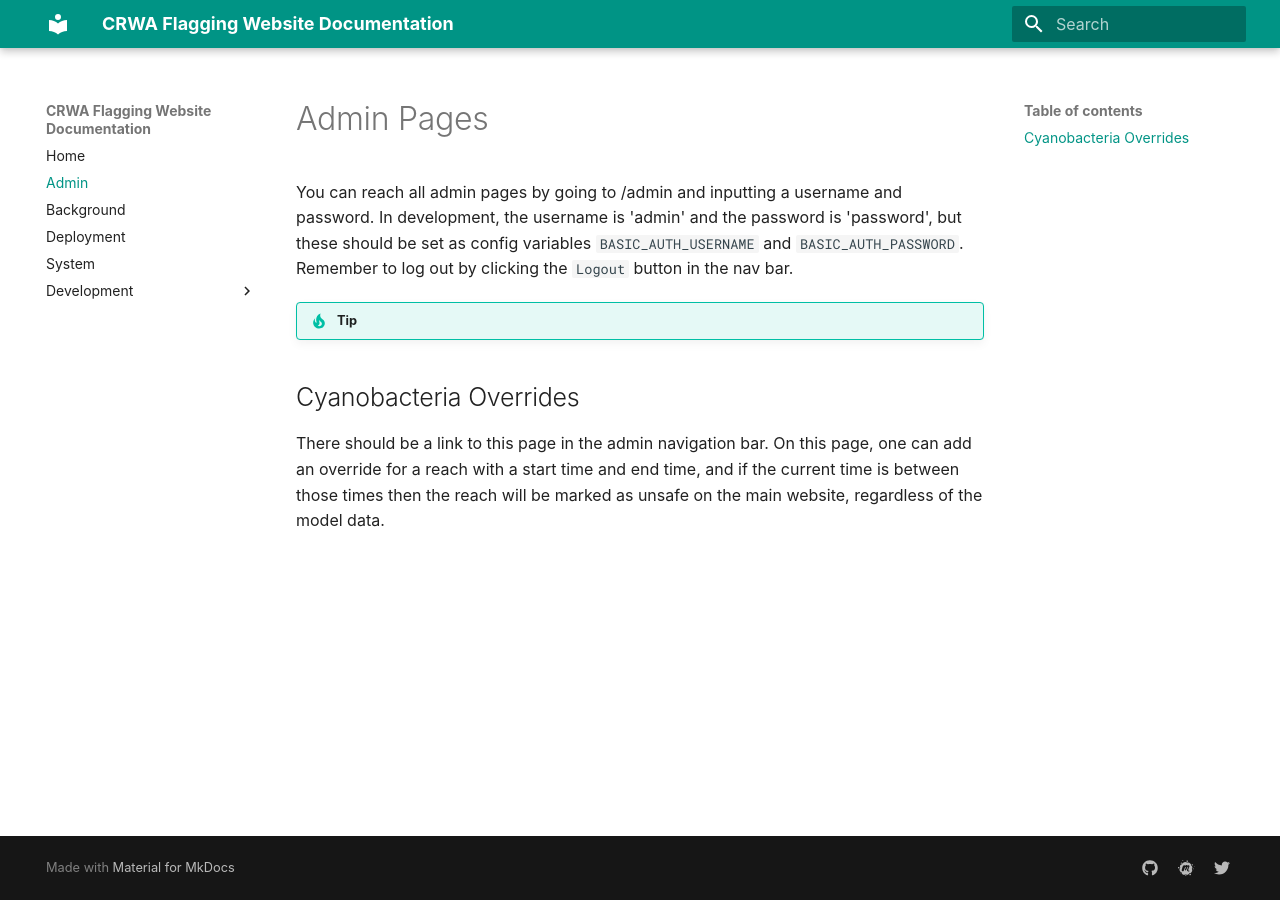
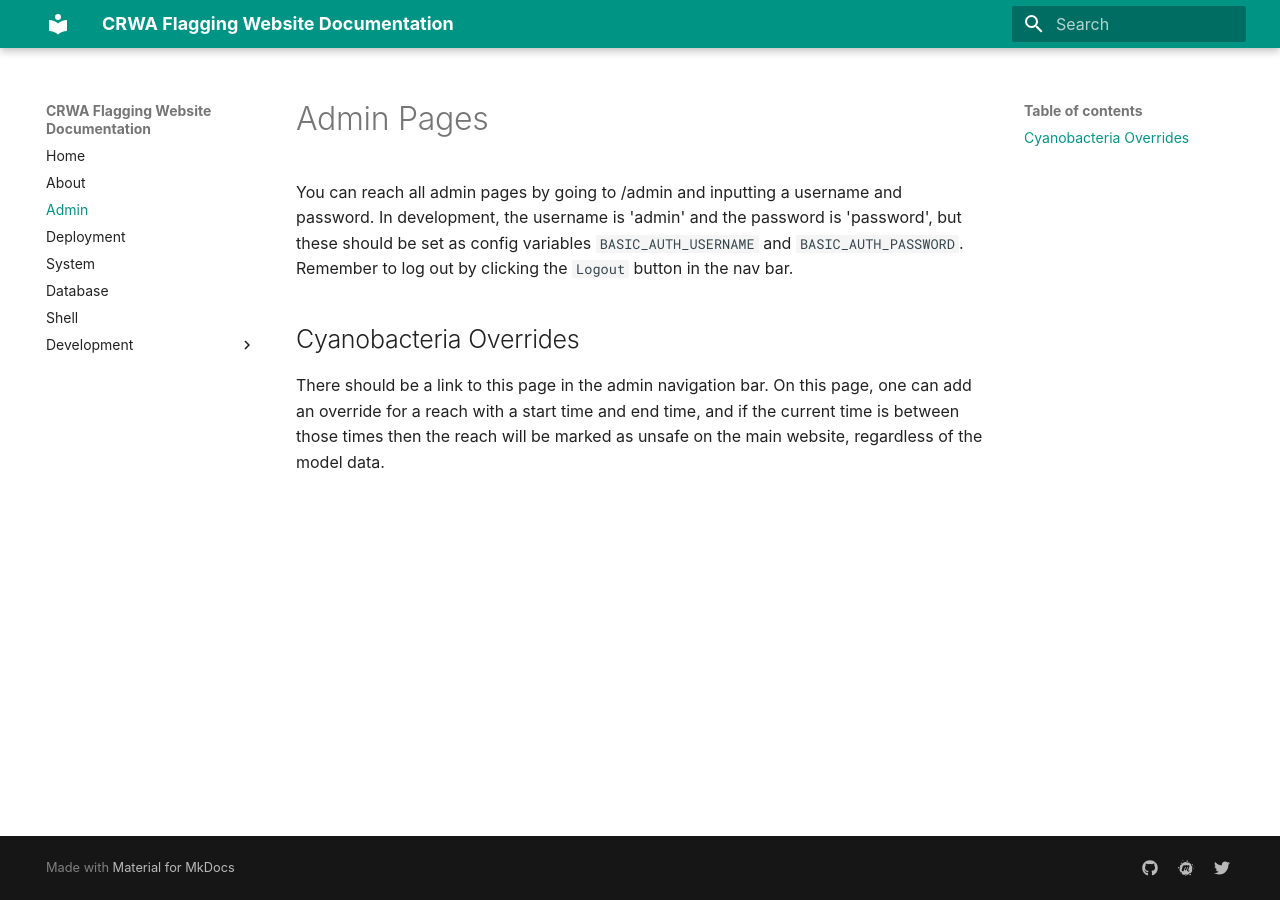
Before and after one commit to codeforboston/flagging, an MkDocs documentation site: the page built from docs/docs/admin.md, in a window 1280 px wide. Built offline with MkDocs 1.6.1 and Material for MkDocs 9.7.7, drawn with Linux system fonts in a browser that asks for light colours; some web fonts are replaced.

Commit message:
routing update

```diff
--- a/docs/docs/admin.md
+++ b/docs/docs/admin.md
@@ -5,8 +5,6 @@ In development, the username is 'admin' and the password is 'password', but thes
 be set as config variables `BASIC_AUTH_USERNAME` and `BASIC_AUTH_PASSWORD`. Remember to log out
 by clicking the `Logout` button in the nav bar.
 
-!!! tip foo bar
-
 ## Cyanobacteria Overrides
 
 There should be a link to this page in the admin navigation bar.
--- a/docs/mkdocs.yml
+++ b/docs/mkdocs.yml
@@ -1,10 +1,12 @@
 site_name: CRWA Flagging Website Documentation
 nav:
 - Home: index.md
+- About: about.md
 - Admin: admin.md
-- Background: background.md
 - Deployment: deployment.md
 - System: system.md
+- Database: database.md
+- Shell: shell.md
 - Development:
     - History: development/history.md
 theme:
```
